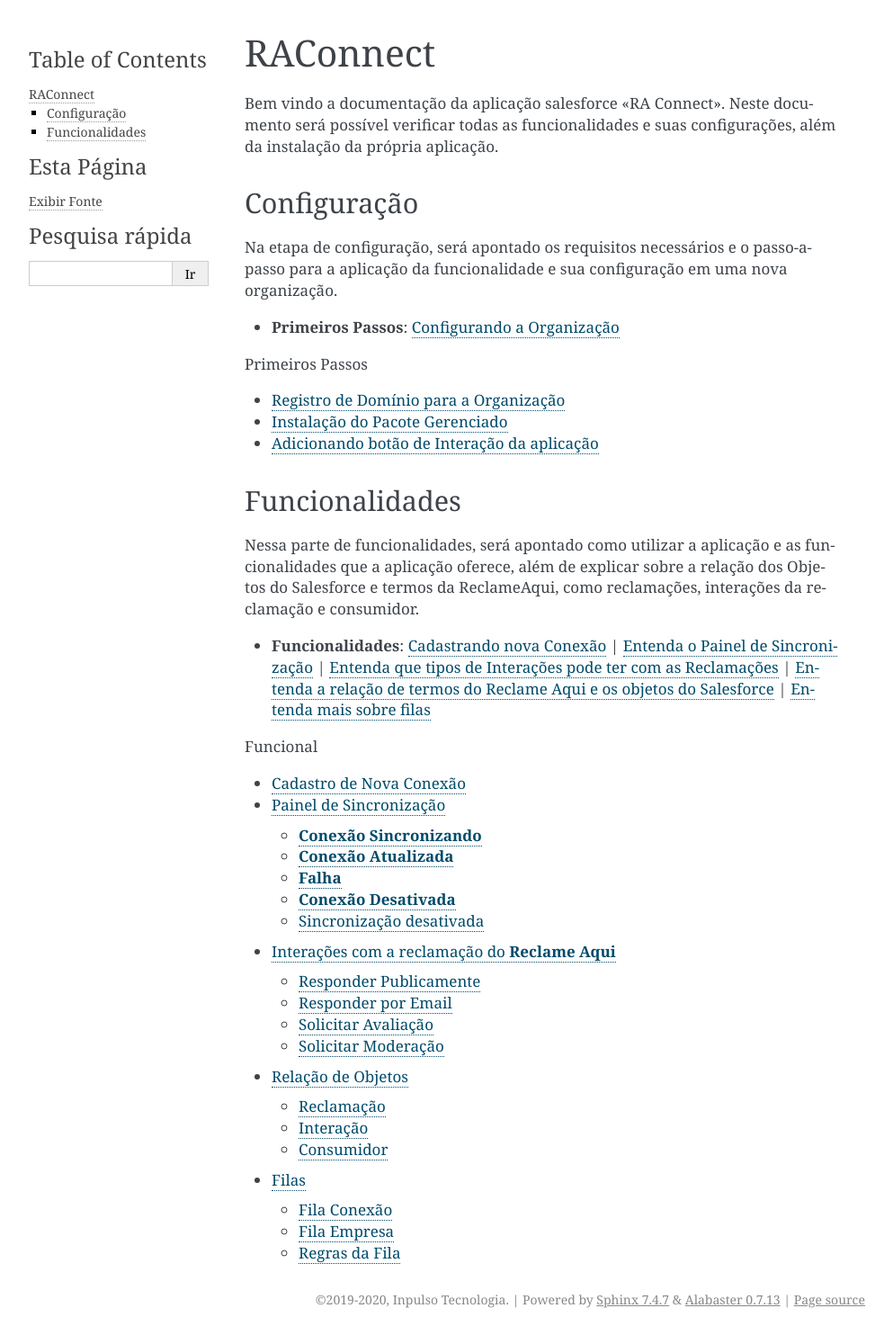
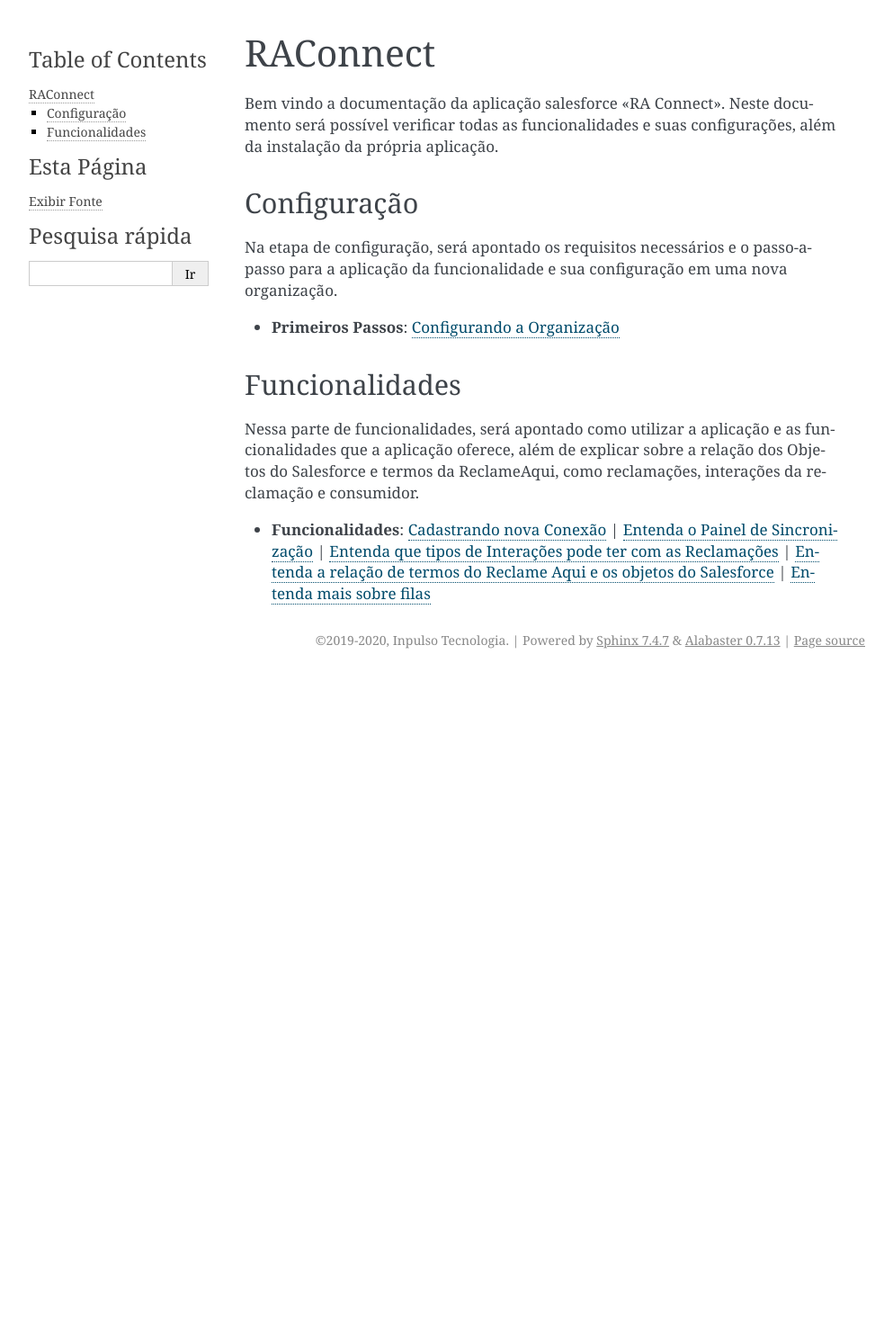
Before and after one commit to Inpulso-Tecnologia/RAConnectDOCFull, a Sphinx documentation site: the page built from docs/index.rst, in a window 1280 px wide. Shown: the whole page at 90% size, without its empty margins (148-1141 px from the left). Built offline with Sphinx 7.4.7, drawn with Linux system fonts in a browser that asks for light colours; after the commit the page ends 900 px from its top, so only the background shows below that; some of the changed lines change nothing that is shown.

Commit message:
Revisão PDF

```diff
--- a/docs/conf.py
+++ b/docs/conf.py
@@ -141,15 +141,6 @@
 latex_use_xindy = 'true'
 # latex_toplevel_sectioning = 'section'
 latex_elements = {
-    'preamble': r'''
-\\usepackage[UTF8]{ctex}\n
-\fancyhead[L]{\includegraphics[width=1.00\textwidth,height=5.0mm]{img/header.png}}
-\section{Full Width Left Header}
-\\lipsum[1-5]
-'''
-
-
-    '',
     # 'preamble': None,
     'figure_align': 'H'
 }
--- a/docs/index.rst
+++ b/docs/index.rst
@@ -15,6 +15,7 @@
 
 .. toctree::
    :maxdepth: 2
+   :hidden:
    :caption: Primeiros Passos
 
 
@@ -38,6 +39,7 @@
 
 .. toctree::
     :maxdepth: 2
+    :hidden:
     :caption: Funcional
 
     Funcional/cadastro_conexao
```
